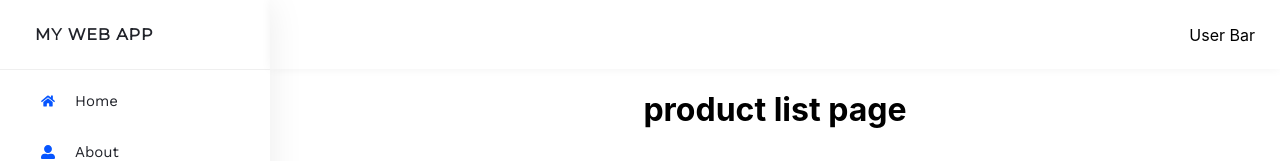
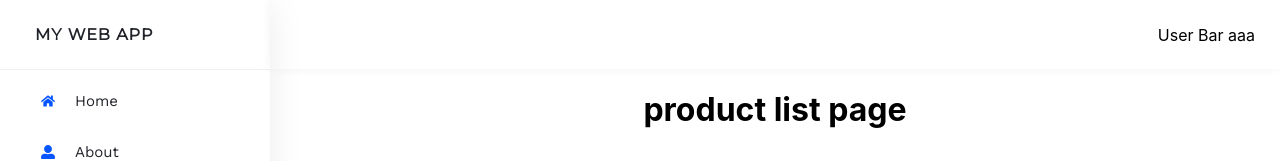
Before and after one commit to michael071788/MyReactWebAppPractice, a React (Create React App) app: page /productList in a window 1280 px wide. Shown: the top 161 px of the page. Built offline with nearby package versions, Linux system fonts and the light colour scheme.

Commit message:
install mui material package

```diff
--- a/package.json
+++ b/package.json
@@ -3,8 +3,11 @@
   "version": "0.1.0",
   "private": true,
   "dependencies": {
+    "@emotion/react": "^11.10.0",
+    "@emotion/styled": "^11.10.0",
     "@fontsource/montserrat": "^4.5.12",
     "@fontsource/work-sans": "^4.5.11",
+    "@mui/material": "^5.10.1",
     "@testing-library/jest-dom": "^5.16.5",
     "@testing-library/react": "^13.3.0",
     "@testing-library/user-event": "^13.5.0",
--- /dev/null
+++ b/src/components/HeaderBarContent.jsx
@@ -0,0 +1,47 @@
+import React, { useState } from "react";
+import { styled } from '@mui/material/styles';
+import Badge from '@mui/material/Badge';
+
+const StyledBadge = styled(Badge)(({ theme }) => ({
+    '& .MuiBadge-badge': {
+        backgroundColor: '#44b700',
+        color: '#44b700',
+        boxShadow: `0 0 0 2px ${theme.palette.background.paper}`,
+        '&::after': {
+            position: 'absolute',
+            top: 0,
+            left: 0,
+            width: '100%',
+            height: '100%',
+            borderRadius: '50%',
+            animation: 'ripple 1.2s infinite ease-in-out',
+            border: '1px solid currentColor',
+            content: '""',
+        },
+    },
+    '@keyframes ripple': {
+        '0%': {
+            transform: 'scale(.8)',
+            opacity: 1,
+        },
+        '100%': {
+            transform: 'scale(2.4)',
+            opacity: 0,
+        },
+    },
+}));
+
+
+const HeaderBarContent = () => {
+    return(  <div style={{backgroundColor: "transparent",
+    display: "flex",
+    height: "69px",
+    boxShadow: "0px 0px 10px rgba(0, 0, 0, 0.05)",
+    justifyContent: "flex-end",
+    alignItems: "center",
+    paddingRight: "25px",
+    }}>User Bar aaa</div> );
+
+};
+
+export default HeaderBarContent;
--- a/src/components/LayoutAdmin.jsx
+++ b/src/components/LayoutAdmin.jsx
@@ -1,5 +1,6 @@
 import React from 'react';
 import SideBarContent from "./SideBarContent"
+import HeaderBarContent from './HeaderBarContent';
 
 
 const LayoutAdmin = ({children}) => {
@@ -7,16 +8,9 @@ const LayoutAdmin = ({children}) => {
         <div style={{display: "flex", flexDirection: "row", width: "100%"}}>
            <SideBarContent />
             <div style={{display: "flex", flexDirection: "column", width: "100%",backgroundColor: "transparent"}}>
+             <HeaderBarContent />
 
 
-               <div style={{backgroundColor: "transparent",
-                display: "flex",
-                height: "69px",
-                boxShadow: "0px 0px 10px rgba(0, 0, 0, 0.05)",
-                justifyContent: "flex-end",
-                alignItems: "center",
-                paddingRight: "25px",
-                }}>User Bar</div>
                <div style={{backgroundColor: "transparent"}}>
                {children}
                </div>
```
Also changed, not shown: 2 other files (tests, documents, lock files or other folders).
